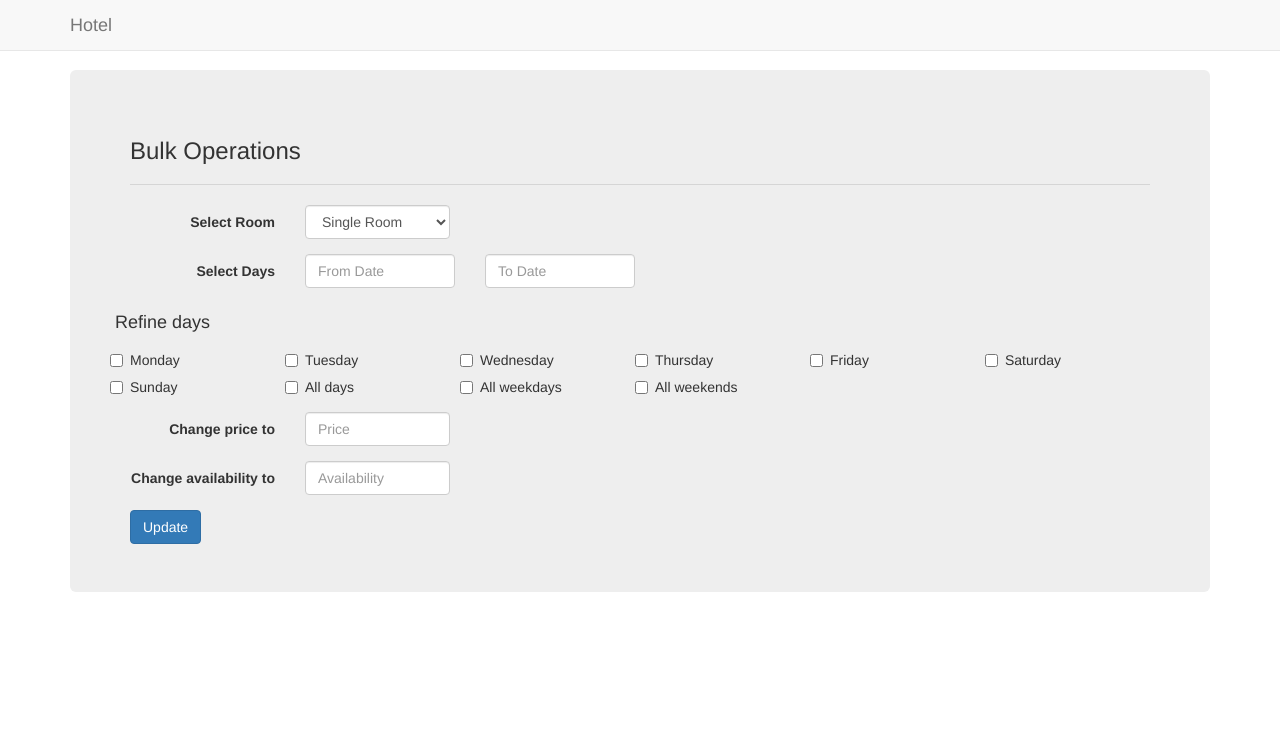
After one commit to Anupam-dagar/RESTAPI, a Django app: page / in a window 1280 px wide. The commit adds this page. Shown: the top 743 px of the page. Run offline with Django 3.2, Linux system fonts and the light colour scheme; some libraries are stand-ins or nearby versions.

Commit message:
add frontend integration for api call, bulk operation implemented, minor change in bulk operation view and test

```diff
--- /dev/null
+++ b/api/templates/api/home.html
@@ -0,0 +1,159 @@
+{% extends 'api/base.html' %} {% block extend_head %}
+<style>
+    body {
+        min-height: 2000px;
+        padding-top: 70px;
+    }
+</style>
+{% endblock extend_head %} {% block content %}
+<!-- Fixed navbar -->
+<nav class="navbar navbar-default navbar-fixed-top">
+    <div class="container">
+        <div class="navbar-header">
+            <a class="navbar-brand" href="#">Hotel</a>
+        </div>
+        <!--/.nav-collapse -->
+    </div>
+</nav>
+
+<div class="container">
+
+    <!-- Main component for a primary marketing message or call to action -->
+    <div class="jumbotron">
+        <h3>Bulk Operations</h3>
+        <hr>
+        <form method="" class="form-horizontal" id="bulk">
+            <div class="form-group">
+                <label for="roomtypes" class="col-sm-2 control-label">Select Room</label>
+                <div class="col-sm-2">
+                    <select class="form-control" id="roomtypes">
+                        <option value="single">Single Room</option>
+                        <option value="double">Double Room</option>
+                    </select>
+                </div>
+            </div>
+            <div class="form-group">
+                <label for="timeperiod" class="col-sm-2 control-label">Select Days</label>
+                <div class="row" id="timeperiod">
+                    <div class="col-sm-2">
+                        <input type="text" name="" class="form-control" id="fromdate" placeholder="From Date">
+                    </div>
+                    <div class="col-sm-2">
+                        <input type="text" name="" class="form-control" id="todate" placeholder="To Date">
+                    </div>
+                </div>
+            </div>
+            <div class="form-group">
+                <h4>Refine days</h4>
+                <div class="checkbox col-sm-2">
+                    <input type="checkbox" name="days" value="1"> Monday
+                </div>
+                <div class="checkbox col-sm-2">
+                    <input type="checkbox" name="days" value="2"> Tuesday
+                </div>
+                <div class="checkbox col-sm-2">
+                    <input type="checkbox" name="days" value="3"> Wednesday
+                </div>
+                <div class="checkbox col-sm-2">
+                    <input type="checkbox" name="days" value="4"> Thursday
+                </div>
+                <div class="checkbox col-sm-2">
+                    <input type="checkbox" name="days" value="5"> Friday
+                </div>
+                <div class="checkbox col-sm-2">
+                    <input type="checkbox" name="days" value="6"> Saturday
+                </div>
+                <div class="checkbox col-sm-2">
+                    <input type="checkbox" name="days" value="7"> Sunday
+                </div>
+                <div class="checkbox col-sm-2">
+                    <input type="checkbox" name="days" value="[1,2,3,4,5,6,7]"> All days
+                </div>
+                <div class="checkbox col-sm-2">
+                    <input type="checkbox" name="days" value="[1,2,3,4,5]"> All weekdays
+                </div>
+                <div class="checkbox col-sm-2">
+                    <input type="checkbox" name="days" value="[6,7]"> All weekends
+                </div>
+            </div>
+            <div class="form-group">
+                <label for="price" class="col-sm-2 control-label">Change price to</label>
+                <div class="col-sm-2">
+                    <input type="text" name="" class="form-control" id="price" value="" placeholder="Price">
+                </div>
+            </div>
+            <div class="form-group">
+                <label for="aval" class="col-sm-2 control-label">Change availability to</label>
+                <div class="col-sm-2">
+                    <input type="text" name="" class="form-control" id="aval" value="" placeholder="Availability">
+                </div>
+            </div>
+            <button type="submit" id="submit" class="btn btn-primary">Update</button>
+        </form>
+    </div>
+
+</div>
+<script src="https://cdnjs.cloudflare.com/ajax/libs/jquery/3.2.1/jquery.min.js"></script>
+<script src="https://maxcdn.bootstrapcdn.com/bootstrap/3.3.7/js/bootstrap.min.js" integrity="sha384-Tc5IQib027qvyjSMfHjOMaLkfuWVxZxUPnCJA7l2mCWNIpG9mGCD8wGNIcPD7Txa"
+    crossorigin="anonymous"></script>
+<script>
+    $("#submit").click(function (event) {
+        var room_type = $('#bulk').find(":selected").val();
+        var from_date = $('#fromdate').val();
+        var to_date = $('#todate').val();
+        var price = $('#price').val();
+        var aval = $('#aval').val();
+        var days = [];
+        $("input[name='days']:checked").each(function () {
+            days.push(this.value);
+        });
+        var data = {};
+        data ["from_date"] = from_date;
+        data ["to_date"] = to_date;
+        data ["days"] = JSON.stringify(days);
+        data ["room_type"] = room_type;
+        data ["price"] = price;
+        data ["availability"] = aval;
+        data ["csrfmiddlewaretoken"] = '{{ csrf_token }}';
+        event.preventDefault();
+        $.ajaxSetup({
+            headers: { "X-CSRFToken": '{{csrf_token}}' }
+          });
+        $.ajax({
+            type: "PUT",
+            url: "/bulk/",
+            data: data,
+            success: function () {
+                alert("Saved! It worked.");
+            },
+            error: function (XMLHttpRequest, textStatus, errorThrown) {
+                alert("some error " + String(errorThrown) + String(textStatus) + String(XMLHttpRequest.responseText));
+            }
+        });
+    });
+    {% comment %} $(".request_issue").change(function (e) {
+        var form = $(this).parent().parent().parent();
+        console.log(form);
+        request_val = $(this).val();
+        bookid = $(this).parent().parent().siblings("input").next().next().val();
+        usermail = $(this).parent().parent().siblings("input").next().next().next().val()
+        e.preventDefault();
+        $.ajax({
+            url: '{% url "change_request_issue" %}',
+            data: {
+                'request_val': request_val,
+                'bookid': bookid,
+                'usermail': usermail
+            },
+            dataType: 'json',
+            success: function (data) {
+                if (data.valdb) {
+                    console.log("Issue request has been sent");
+                    form.submit();
+                }
+            }
+        });
+    }); {% endcomment %}
+</script>
+<!-- /container -->
+{% endblock content %}
--- a/api/urls.py
+++ b/api/urls.py
@@ -1,6 +1,7 @@
 from django.conf.urls import url
 from . import views
 urlpatterns = [
+    url(r'^$', views.home, name='home'),
     url(r'^getroomdata/(?P<datebooking>[-\w]+)/$', views.BookingApi.as_view(), name='GetBooking'),
     url(r'^getroompricedata/(?P<datebooking>[-\w]+)/$', views.PriceApi.as_view(), name='GetPrice'),
     url(r'^postroomdata/$', views.BookingApi.as_view(), name='CreateBooking'),
--- a/api/views.py
+++ b/api/views.py
@@ -109,9 +109,8 @@ class BulkOperationsApi(APIView):
 
         post_booking = {}
         post_price = {}
-
         while from_date <= to_date:
-            if from_date.isoweekday() in days:
+            if str(from_date.isoweekday()) in days:
                 post_booking['date'] = from_date
                 post_price['booking'] = from_date
                 if room_type == 'double':
@@ -143,3 +142,6 @@ class BulkOperationsApi(APIView):
             from_date = from_date + delta
         logger.info('Bulk operation succeeded.')
         return Response({'success': True, 'Message': 'Operation Succeeded'}, status=status.HTTP_200_OK)
+
+def home(request):
+    return render(request, 'api/home.html',{})
--- a/wingify/settings.py
+++ b/wingify/settings.py
@@ -22,7 +22,7 @@ BASE_DIR = os.path.dirname(os.path.dirname(os.path.abspath(__file__)))
 SECRET_KEY = '(d6-0)$=prh8=t)ld6)c1!qfgg8tq07=ls(cl%ff7_dx$=2c_r'
 
 # SECURITY WARNING: don't run with debug turned on in production!
-DEBUG = False
+DEBUG = True
 
 ALLOWED_HOSTS = ['*']
 
```
Also changed, not shown: api/templates/api/base.html (+0 -35 lines), api/tests.py (+7 -7 lines), db.sqlite3, 1 other file.
